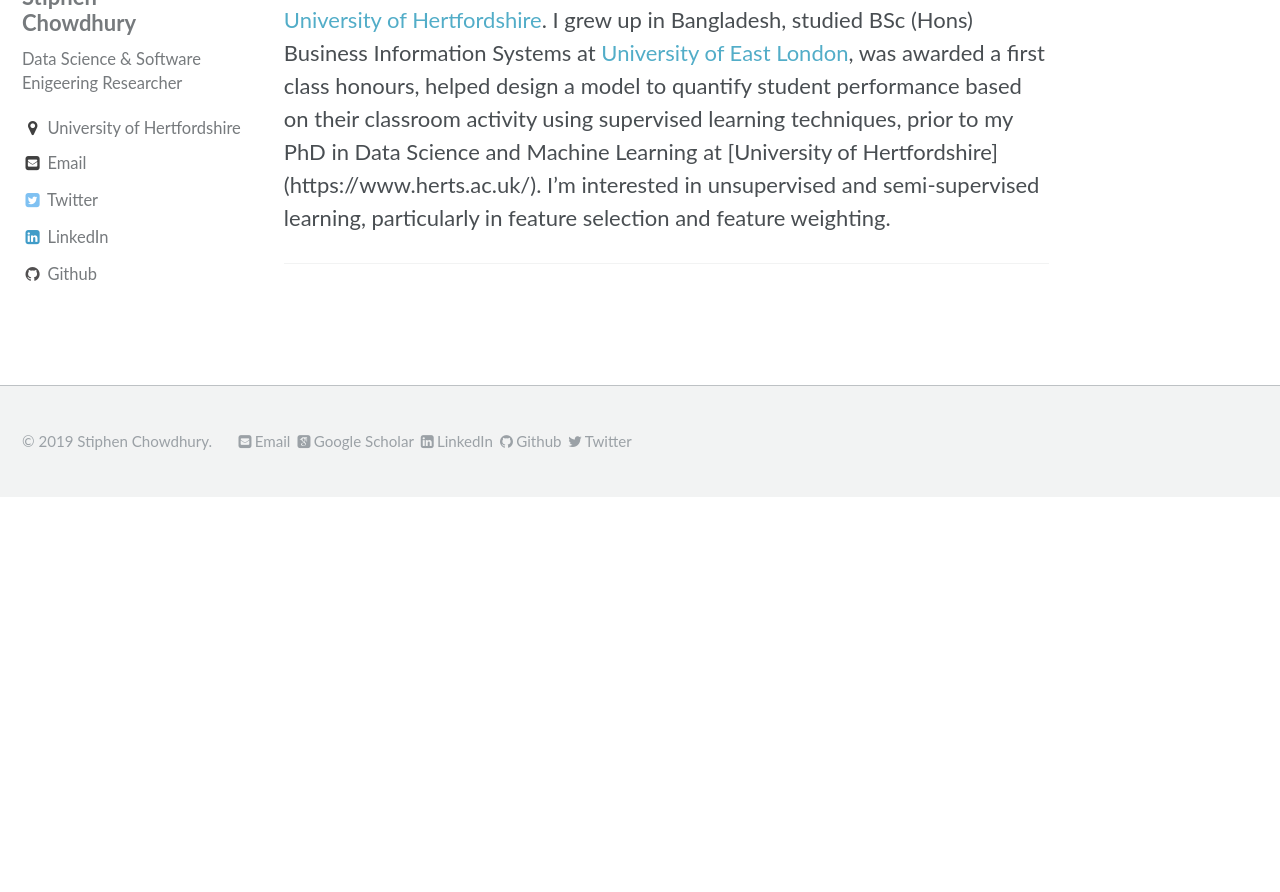
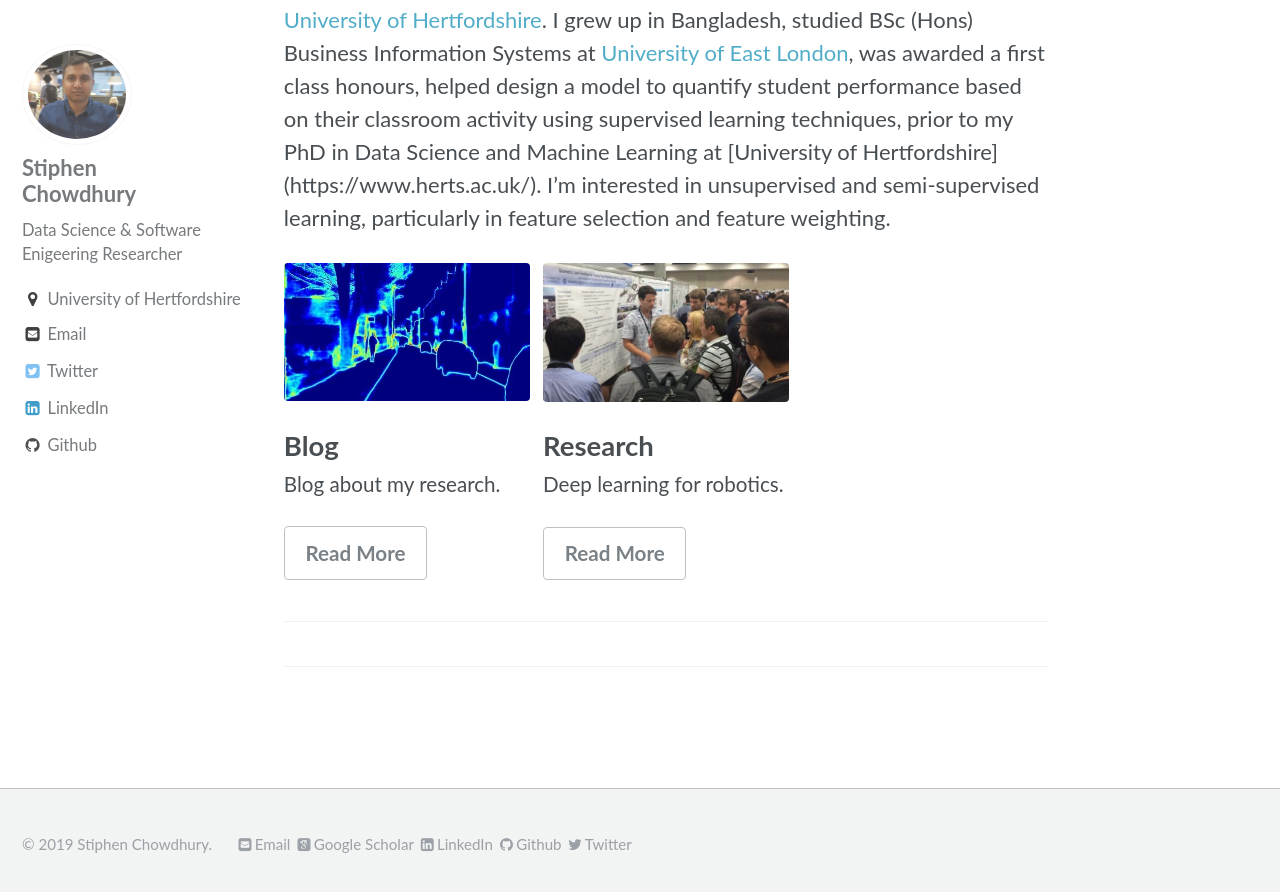
Before and after one commit to stiphenc/stiphenc.github.io, a Jekyll site: the page built from _pages/home.md, in a window 1280 px wide and 900 px high, scrolled down 1018 px. Shown: the top 892 px of the window. Built offline with Jekyll 4.4.1, drawn with Linux system fonts in a browser that asks for light colours; some web fonts are replaced; before the commit the page ends 1515 px from its top, so only the background shows below that.

Commit message:
home undo

```diff
--- a/_pages/home.md
+++ b/_pages/home.md
@@ -32,4 +32,8 @@
 
 I am a VL at [University of Hertfordshire] (https://www.herts.ac.uk/), in addition to holding a masters degree in Software Engineering with distinction from [University of Hertfordshire](https://www.herts.ac.uk/). I grew up in Bangladesh, studied BSc (Hons) Business Information Systems at [University of East London](https://www.uel.ac.uk/), was awarded a first class honours, helped design a model to quantify student performance based on their classroom activity using supervised learning techniques, prior to my PhD in Data Science and Machine Learning at [University of Hertfordshire] (https://www.herts.ac.uk/). I'm interested in unsupervised and semi-supervised learning, particularly in feature selection and feature weighting.
 
+<div id='featured'></div>
+
+{% include feature_row %}
+
 ---
```
